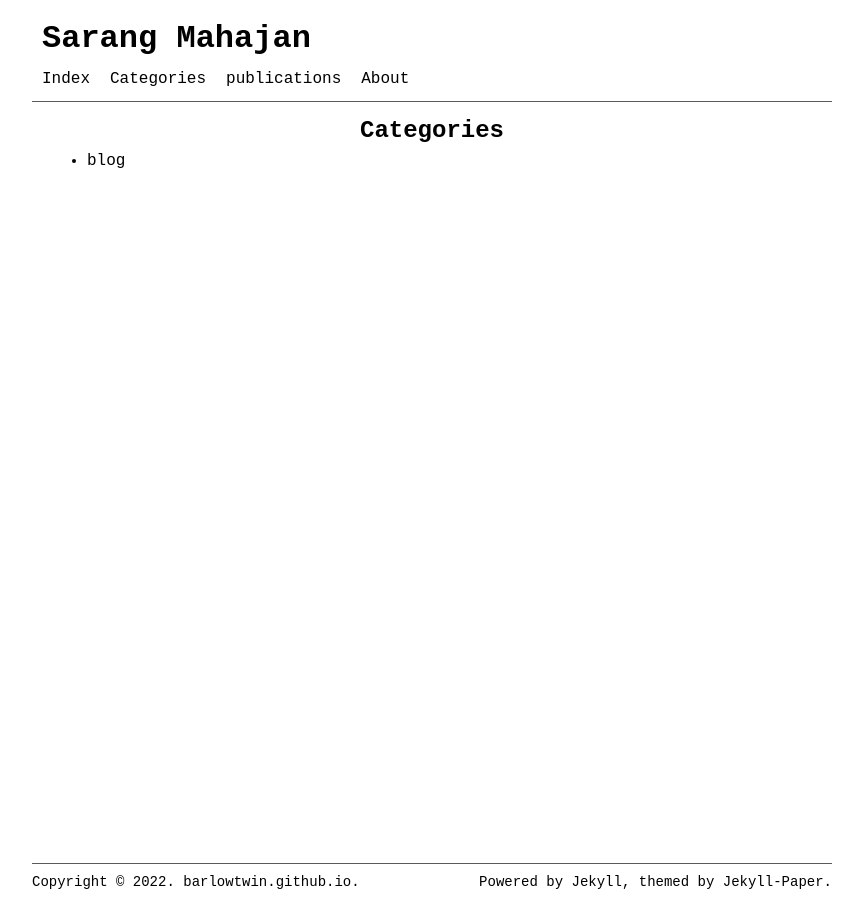
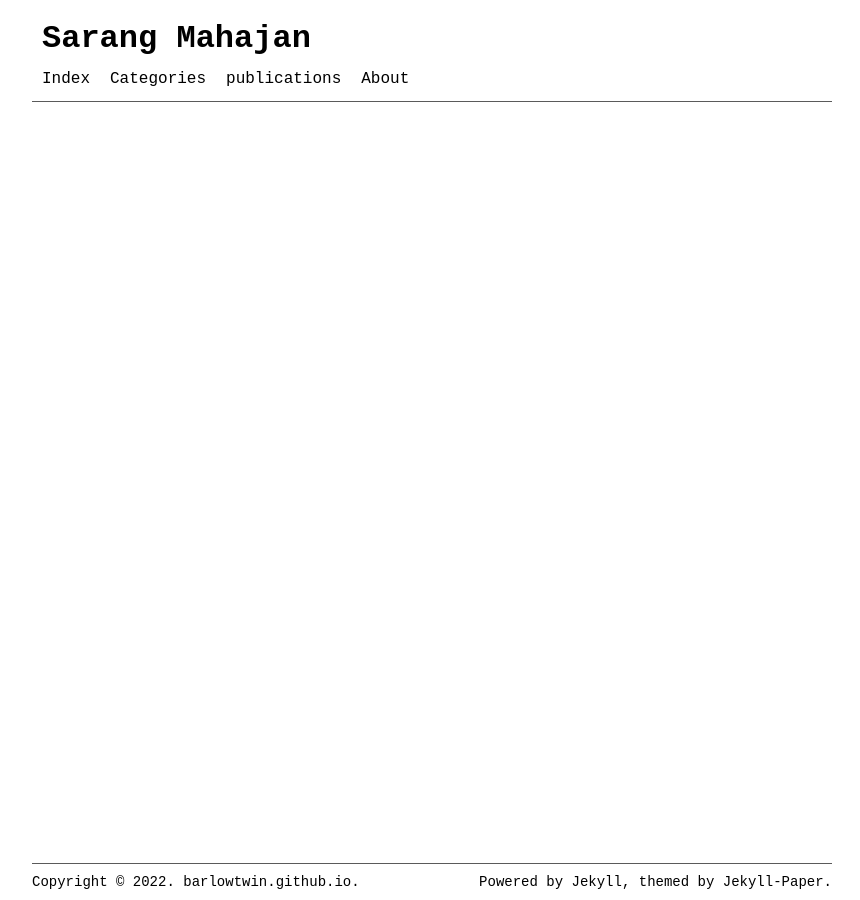
Before and after one commit to barlowtwin/sarang7m.github.io, a Jekyll site: the page built from pages/category.html, in a window 1280 px wide. Shown: the whole page, without its empty margins (208-1068 px from the left). Built offline with Jekyll 4.4.1, drawn with Linux system fonts in a browser that asks for light colours.

Commit message:
Update category.html

```diff
--- a/pages/category.html
+++ b/pages/category.html
@@ -3,14 +3,3 @@ layout: default
 title:
 permalink: /blog/
 ---
-
-<article class="page-container">
-  <div class="categories-title">
-    <h1>{{ site.data.lang[site.language].categories_title }}</h1>
-  </div>
-  <ul class="categories-list">
-    {% for category in site.categories %}
-      <li><a href="{{ base.url }}/category/{{ category | first | slugify }}">{{ category | first }}</a></li>
-    {% endfor %}
-  </ul>
-</article>
```
